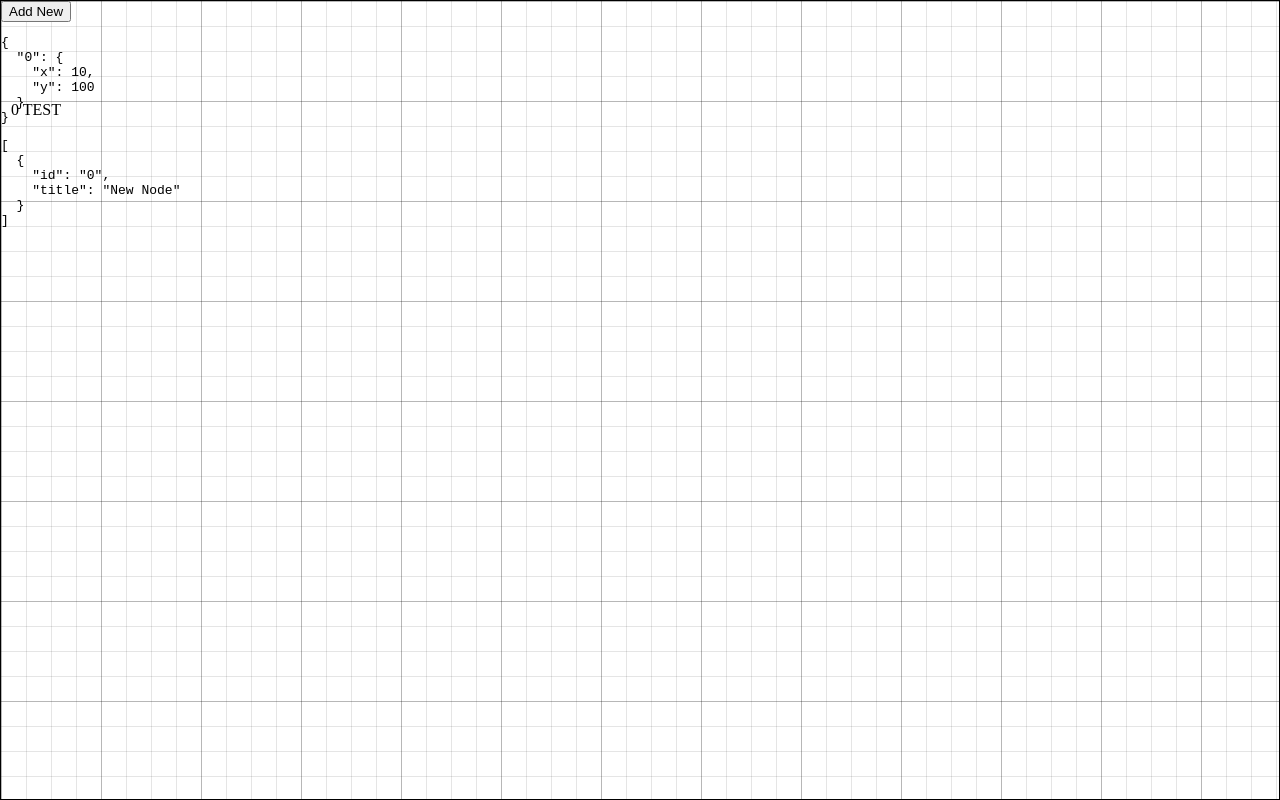
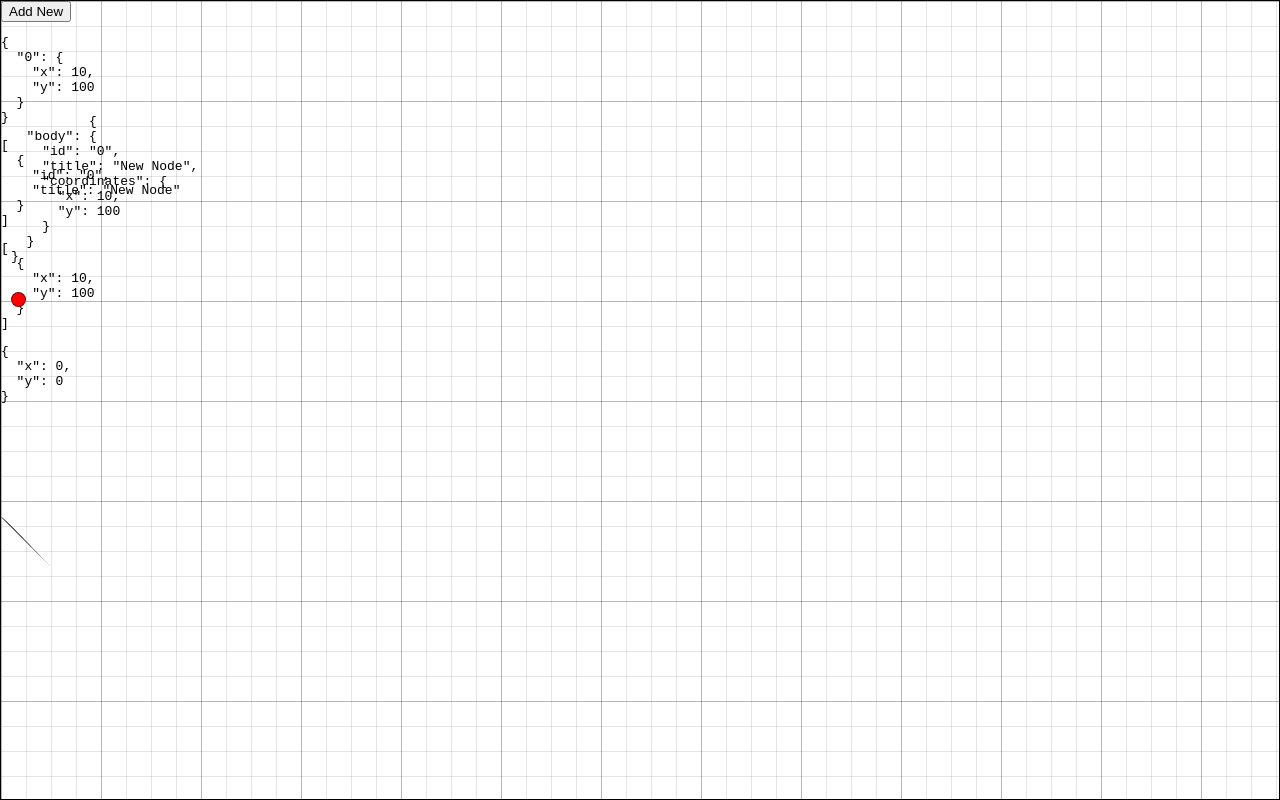
Before and after one commit to RingoKam/vue-visual-node-editor, a Vue app: page / in a window 1280 px wide. Both pictures are taken after a click on the button "Add New". Built offline with nearby package versions, Linux system fonts and the light colour scheme.

Commit message:
working with edge connection

```diff
--- a/src/App.vue
+++ b/src/App.vue
@@ -1,6 +1,12 @@
 <template>
   <div id="app">
-    <GraphCanvas :coordinates="{}" :nodes="{}"></GraphCanvas>
+    <GraphCanvas :coordinates="{}" :nodes="{}">
+      <template v-slot:body="slotProps">
+        <pre>
+          {{slotProps}}
+        </pre>
+      </template>
+    </GraphCanvas>
   </div>
 </template>
 
--- a/src/components/GraphCanvas.vue
+++ b/src/components/GraphCanvas.vue
@@ -3,28 +3,45 @@
     <button @click="addNodes()">Add New</button>
     <pre>{{coordinatesDict}}</pre>
     <pre>{{nodesArray}}</pre>
+    <pre>{{linksArray}}</pre>
+    <pre>{{mousePos}}</pre>
     <GraphNode
       v-for="n in nodesArray"
       :dragOffSetX.sync="dragOffSetX"
       :dragOffSetY.sync="dragOffSetY"
       :isDragging.sync="isDragging"
       :selected="n.selected"
+      :context="n.context"
       :coordinates="coordinatesDict[n.id]"
       :id="n.id"
       @select-id="selectId($event)"
       @update:position="updatePosition($event, n.id)"
       :key="n.id"
-    ></GraphNode>
+    >
+      <!-- graph connector connect GraphNode together -->
+      <slot name="body" v-bind:body="({ ...n, coordinates:coordinatesDict[n.id]})"></slot>
+      <GraphConnector
+        @start-connection="startConnection($event)"
+        @complete-connection="completeConnection($event)"
+      />
+    </GraphNode>
+    <!-- graph edge, the line that connects node together -->
+    <GraphEdge :input="({x:0, y:100})" :output="({x: 100, y:200})" />
   </div>
 </template>
 
 <script>
 // import GraphLinker from "./GraphLinker";
 import GraphNode from "./GraphNode";
+import GraphConnector from "./GraphConnector";
+import GraphEdge from "./GraphEdge";
+import { getMousePosition } from "../helper/MouseHelper.js";
 
 export default {
   components: {
-    GraphNode
+    GraphNode,
+    GraphConnector,
+    GraphEdge
   },
   props: {
     //node context information (title, input, output)
@@ -74,12 +91,14 @@ export default {
       const backgroundSize = gridSize
         .map(size => `${size}px ${size}px, ${size}px ${size}px`)
         .join(",");
-      const backgroundGrid = gridColor.map(
-        color => `
+      const backgroundGrid = gridColor
+        .map(
+          color => `
       linear-gradient(to right, ${color} 1px, transparent 1px),
       linear-gradient(to bottom, ${color} 1px, transparent 1px)
       `
-      ).join(",");
+        )
+        .join(",");
       return {
         "background-image": backgroundGrid,
         "background-size": backgroundSize
@@ -91,7 +110,8 @@ export default {
     coordinatesDict: {},
     dragOffSetX: 0,
     dragOffSetY: 0,
-    isDragging: false
+    isDragging: false,
+    mousePos: { x: 0, y: 0 }
   }),
   //my output
   methods: {
@@ -105,6 +125,22 @@ export default {
     deleteNodes() {
       //Test
     },
+    startConnection(event) {
+      //add a new edge here...
+      document.documentElement.addEventListener(
+        "mousemove",
+        this.followMouse,
+        true
+      );
+    },
+    completeConnection() {
+      //completes an edge...
+       document.documentElement.removeEventListener(
+        "mousemove",
+        this.followMouse,
+        true
+      );
+    },
     updateNodes() {
       //Test
     },
@@ -116,7 +152,15 @@ export default {
       this.dragOffSetY = 0;
     },
     selectId(id) {
-      this.$set(this.nodesDict, id, { ...this.nodesDict[id], selected: !Boolean(this.nodesDict[id].selected), });
+      this.$set(this.nodesDict, id, {
+        ...this.nodesDict[id],
+        selected: !Boolean(this.nodesDict[id].selected)
+      });
+    },
+    followMouse(event) {
+      const { x, y } = getMousePosition(this.$el, event);
+      this.mousePos.x = x;
+      this.mousePos.y = y;
     }
   },
   created() {
--- /dev/null
+++ b/src/components/GraphConnector.vue
@@ -0,0 +1,48 @@
+<template>
+  <div class="circle" @mouseup="slotMouseUp($event)" @mousedown="slotMouseDown($event)"></div>
+</template>
+
+<script>
+//possible state, connected, connecting, notConnected
+//
+export default {
+  name: "Connector",
+  props: {
+    isActive: {
+      type: Boolean,
+      default: false
+    }
+  },
+  mounted() {
+    const position = this.$el.getBoundingClientRect();
+    window.console.log(position);
+  },
+  methods: {
+    slotMouseUp(e) {
+        //start tracing the mouse movement...
+        this.$emit("start-connection", e);
+    },
+    slotMouseDown(e) {
+        //stop tracing mouse movement and see if mouse is on another Connector
+        console.log("slot down");
+        this.$emit("complete-connection", e);
+    },
+    updateConnectorPosition() {
+
+    }
+  }
+};
+</script>
+
+<style>
+.circle {
+  box-sizing: border-box;
+  margin-top: 5 / 2 - 5 / 2;
+  background: red;
+  width: 15px;
+  height: 15px;
+  border: 1px solid rgba(0, 0, 0, 0.5);
+  border-radius: 100%;
+  cursor: crosshair;
+}
+</style>
--- /dev/null
+++ b/src/components/GraphEdge.vue
@@ -0,0 +1,52 @@
+<template>
+  <svg>
+    <g>
+      <path :d="renderPath" style="lineStyle" />
+    </g>
+  </svg>
+</template>
+
+<script>
+// takes an input and destination, and draw an svg base on that
+// allow customization on svg drawn algorthim
+export default {
+  props: {
+    input: {
+      type: Object
+      //coordinates of x,y, where line begins
+    },
+    output: {
+      type: Object
+      //coordinates of x,y, where line ends
+    }
+  },
+  computed: {
+    distance() {
+      const input = this.input;
+      const output = this.output;
+      return Math.sqrt(
+        Math.sqrt(output.x - input.x) + Math.sqrt(output.y - input.y)
+      );
+    },
+    renderPath() {
+      const input = this.input;
+      const output = this.output;
+      const path = `M ${input.x},${input.y} C ${input.x + this.distance}, ${
+        input.y
+      }, ${output.x - this.distance}, ${output.y}, ${output.x}, ${output.y}`;
+      window.console.log(path);
+      return path;
+    },
+    lineStyle() {
+      return {
+        stroke: "black",
+        strokeWidth: "1px",
+        fill: "none"
+      };
+    }
+  }
+};
+</script>
+
+<style>
+</style>
--- a/src/components/GraphNode.vue
+++ b/src/components/GraphNode.vue
@@ -5,7 +5,9 @@
     @mousedown.stop="startDrag($event)"
     @touchstart.stop="startDrag($event)"
     :style="GraphNodeStyle"
-  >{{id}} TEST</div>
+  >
+    <slot></slot>
+  </div>
 </template>
 
 <script>
@@ -44,6 +46,7 @@ export default {
     }
   },
   mounted() {
+
   },
   methods: {
     startDrag(event) {
--- /dev/null
+++ b/src/helper/MouseHelper.js
@@ -0,0 +1,22 @@
+import { getOffsetRect } from './dom.js'
+
+/**
+ * @param event {MouseEvent}
+ * @param element {HTMLElement}
+ * @return {{x: number, y: number}}
+ */
+export function getMousePosition(element, event) {
+    let mouseX = event.pageX || event.clientX + document.documentElement.scrollLeft;
+    let mouseY = event.pageY || event.clientY + document.documentElement.scrollTop;
+    let offset = getOffsetRect(element);
+    let x = mouseX - offset.left;
+    let y = mouseY - offset.top;
+    return {
+        x: x,
+        y: y
+    }
+}
+
+export default {
+    getMousePosition
+}
--- /dev/null
+++ b/src/helper/dom.js
@@ -0,0 +1,19 @@
+/**
+ * @param element {HTMLElement}
+ * @return {{top: number, left: number}}
+ */
+export function getOffsetRect (element) {
+    let box = element.getBoundingClientRect()
+
+    let scrollTop = window.pageYOffset
+    let scrollLeft = window.pageXOffset
+
+    let top = box.top + scrollTop
+    let left = box.left + scrollLeft
+
+    return {top: Math.round(top), left: Math.round(left)}
+  }
+
+  export default {
+    getOffsetRect
+  }
```
Also changed, not shown: src/components/GraphLinker.vue (deleted, +0 -17 lines).
